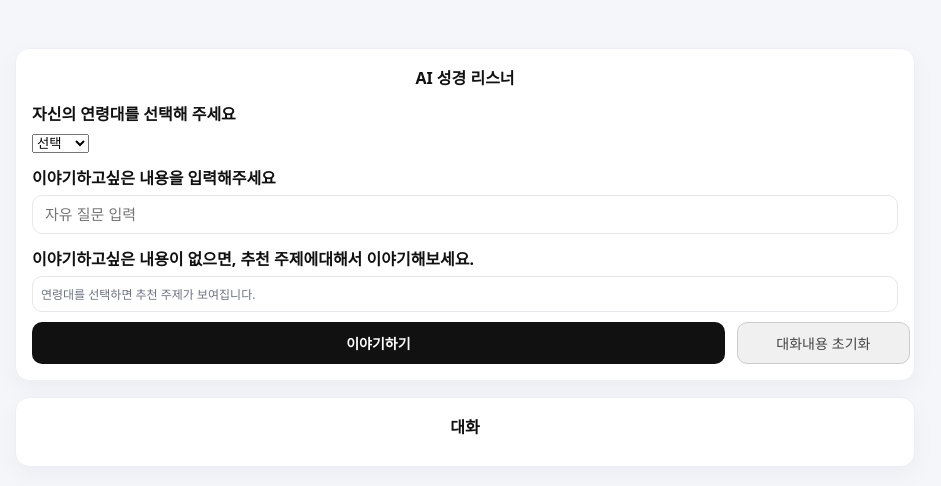
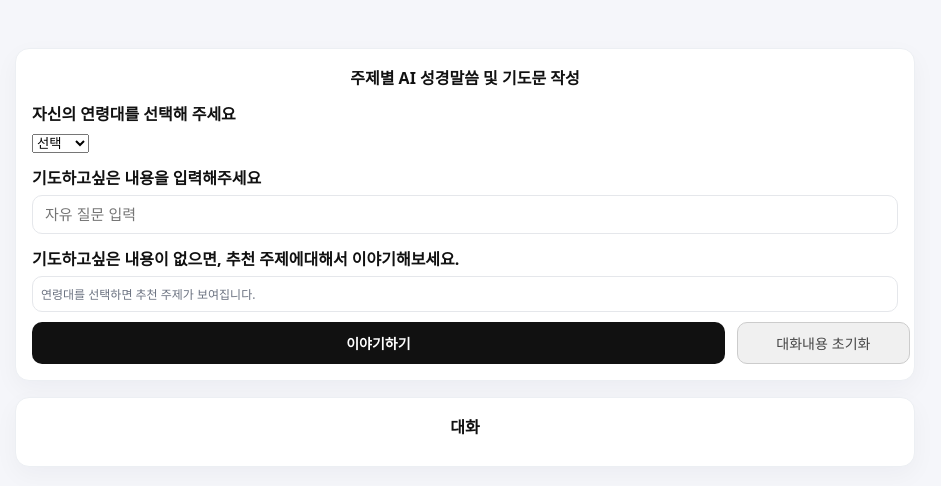
Before and after one commit to ksubdowork-bot/aibiblehelp, a plain HTML site: page index.html in a window 1280 px wide. Shown: the whole page, without its empty margins (175-1116 px from the left). Drawn offline with Linux system fonts and the light colour scheme.

Commit message:
Update index.html

```diff
--- a/index.html
+++ b/index.html
@@ -4,14 +4,14 @@
 <head>
 <meta charset="utf-8" />
 <meta name="viewport" content="width=device-width, initial-scale=1" />
-<title>-기독교인을 위한 AI V.0.85-</title>
+<title>-기독교인을 위한 AI V.0.80-</title>
 <link rel="stylesheet" href="style.css" />
 </head>
 <body>
   <div class="container">
     <div class="stack">
       <div class="card">
-          <h3>AI 성경 리스너</h3>
+          <h3>주제별 AI 성경말씀 및 기도문 작성</h3>
 
           <label>자신의 연령대를 선택해 주세요</label>
           <select id="age">
@@ -22,9 +22,9 @@
 
           </select>
 
-          <label style="margin-top:12px">이야기하고싶은 내용을 입력해주세요</label>
+          <label style="margin-top:12px">기도하고싶은 내용을 입력해주세요</label>
           <input id="custom" placeholder="자유 질문 입력">
-          <label style="margin-top:12px">이야기하고싶은 내용이 없으면, 추천 주제에대해서 이야기해보세요.</label>
+          <label style="margin-top:12px">기도하고싶은 내용이 없으면, 추천 주제에대해서 이야기해보세요.</label>
           <div id="qbox" class="qbox"><div class="muted">연령대를 선택하면 추천 주제가 보여집니다.</div></div>
 
           <div class="actions" style="margin-top:10px">
```
